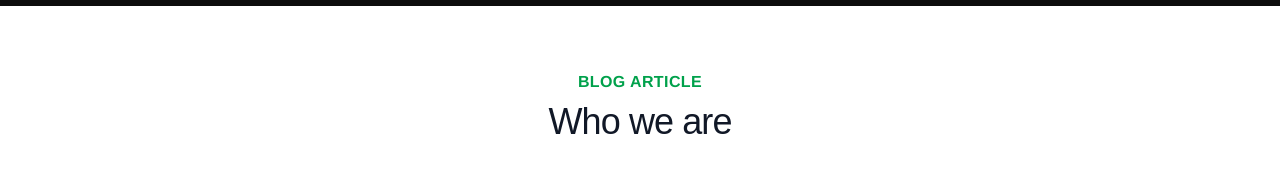
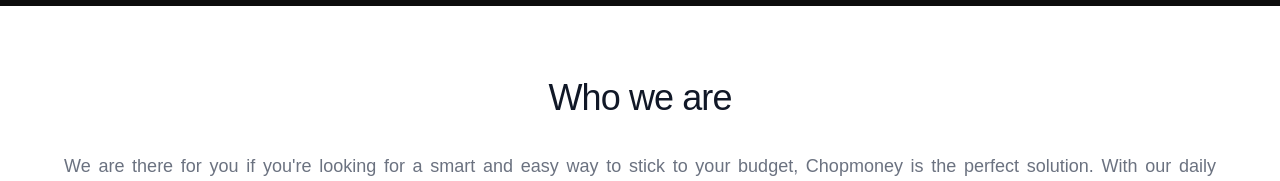
Before and after one commit to ntorilarry/chopmoney, a React (Create React App) app: page /the-chopmoney-story in a window 1280 px wide. Shown: the part 334-515 px from the top of the page. Built offline with nearby package versions, Linux system fonts and the light colour scheme; a web font is replaced by a local one.

Commit message:
dev-larry

```diff
--- a/src/App.css
+++ b/src/App.css
@@ -1,3 +1,7 @@
 *{
     scroll-behavior: smooth;
 }
+
+*{
+    scroll-behavior: smooth;
+}
--- a/src/components/chopmoneyStory.js
+++ b/src/components/chopmoneyStory.js
@@ -9,9 +9,6 @@
           <div className="relative px-4 sm:px-6 lg:px-8">
             <div className="text-lg mx-auto">
               <h1>
-                <span className="block text-base text-center text-[#00a14b] font-semibold tracking-wide uppercase">
-                  Blog Article
-                </span>
                 <span className="mt-2 block text-3xl text-center leading-8 font-semiabold tracking-tight text-gray-900 sm:text-4xl">
                   Who we are
                 </span>
```
